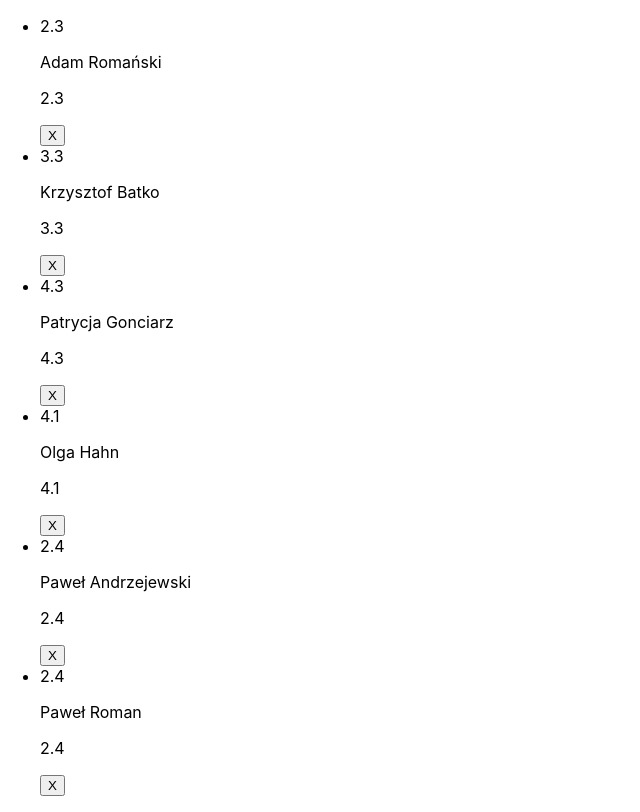
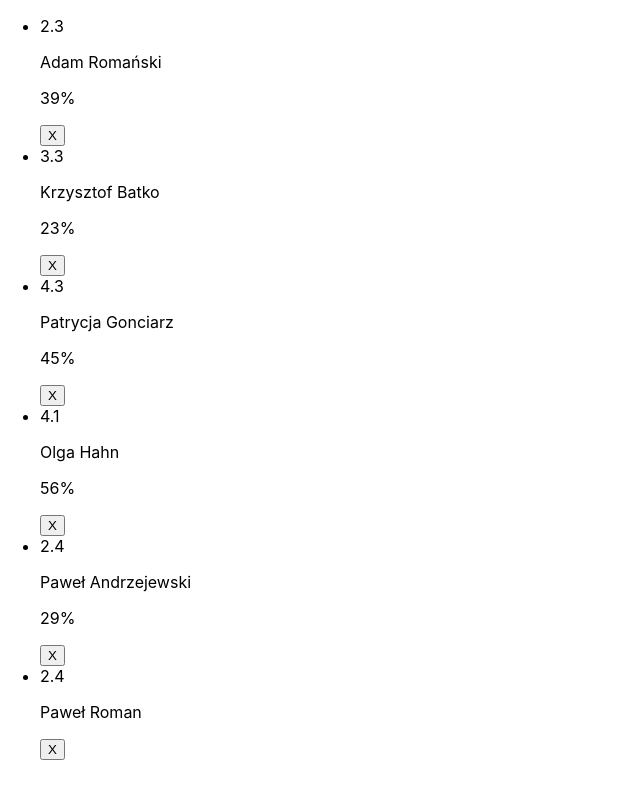
Before and after one commit to Mnigos/study-buddy, a React (Create React App) app: page / in a window 1280 px wide. Shown: the whole page, without its empty margins (0-640 px from the left). Built offline with nearby package versions, Linux system fonts and the light colour scheme.

Commit message:
refactor(components/UsersList): add attendance

```diff
--- a/src/components/UsersList/UsersList.jsx
+++ b/src/components/UsersList/UsersList.jsx
@@ -9,7 +9,7 @@ const UsersList = () => (
           <div>{average}</div>
           <div>
             <p>{name}</p>
-            <p>{average}</p>
+            <p>{attendance}</p>
           </div>
           <button>X</button>
         </li>
```
